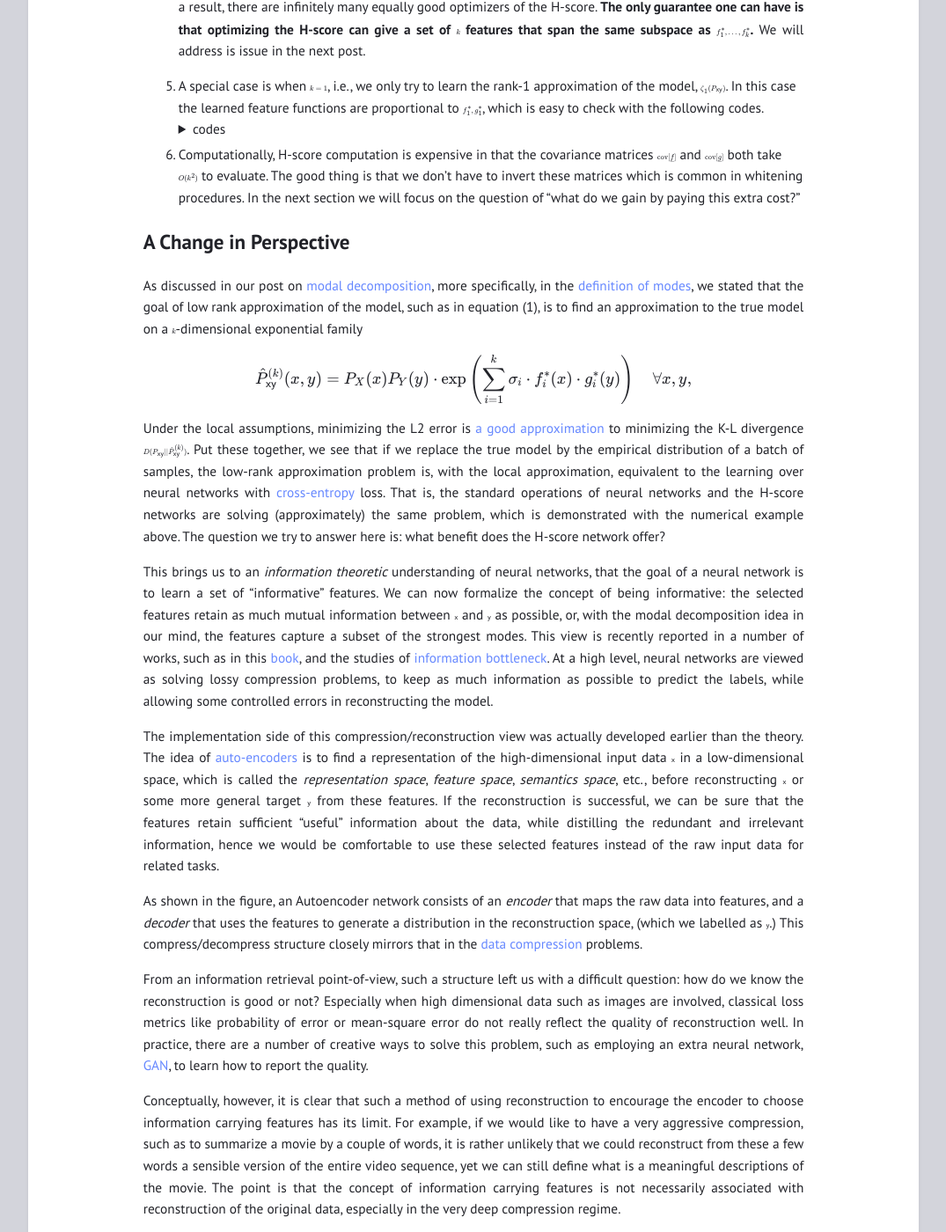
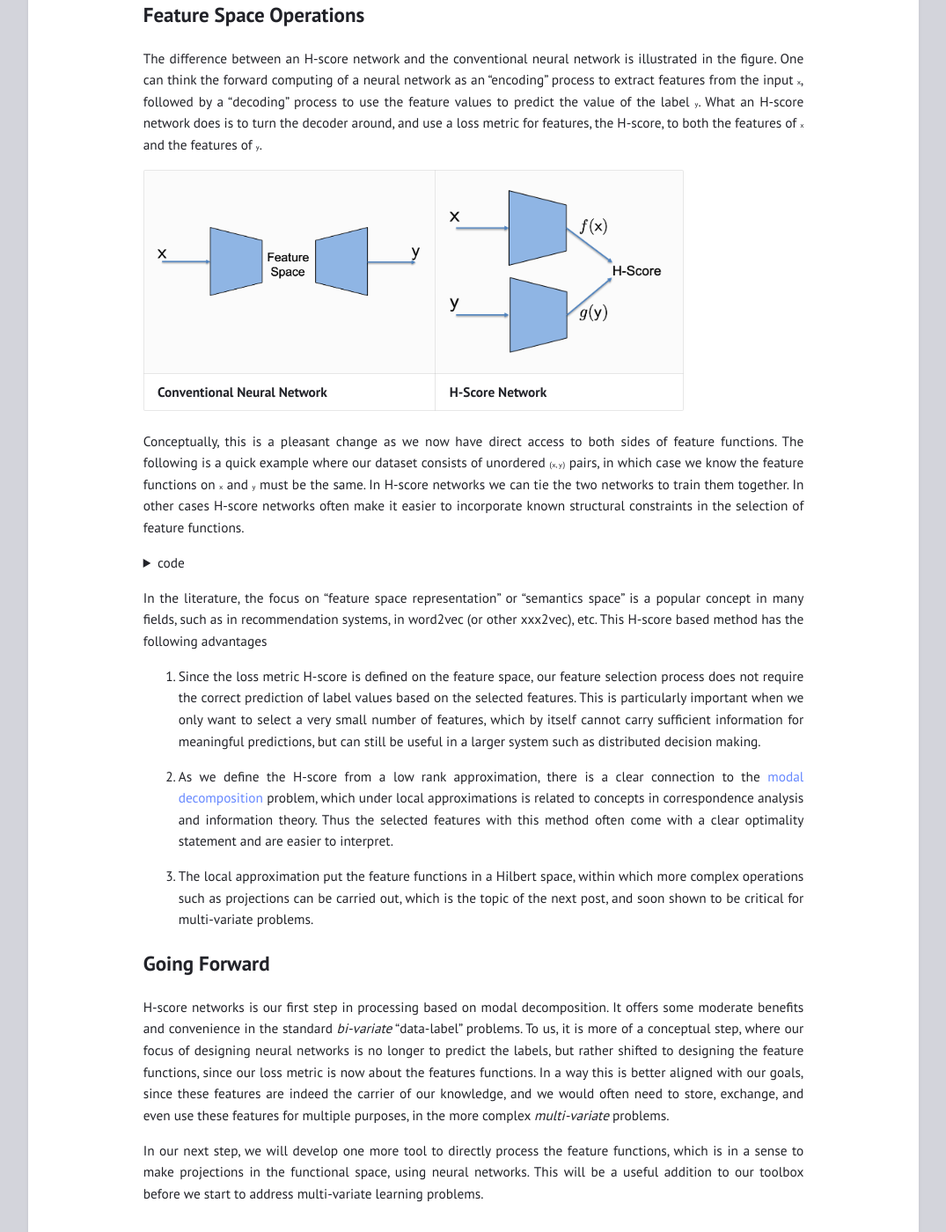
Before and after one commit to gilearning/gilearning.github.io, a Jekyll site: the page built from _posts/2022-08-24-HScore.md, in a window 1280 px wide and 1400 px high, scrolled down 2585 px. Shown: the whole window at 88% size, without its empty margins (102-1177 px from the left). Built offline with Jekyll 4.4.1, drawn with Linux system fonts in a browser that asks for light colours; formulas are drawn with MathJax 3; some of the changed text lies outside the part shown.

Commit message:
finished 2nd draft of H-score, starting the nested.

```diff
--- a/_posts/2022-08-24-HScore.md
+++ b/_posts/2022-08-24-HScore.md
@@ -69,57 +69,47 @@ $$
 
 Now we can imagine a neural network as shown in the figure, where we use two forward neural networks with inputs $\mathsf x$ and $\mathsf y$ separately, each can have its own network architecture of choice, to generate $k$-dimensional features $\underline{f}(\mathsf x)$ and $\underline{g}(\mathsf y)$. Together the two set of features are put together to evaluate the H-score, and we can back propagate the gradients to adjust the network weights to maximize the H-score. We call such a network the **_H-score Network_**.
 
-|![test image](/assets/autocoder.png){: width="300" }|![test image](/assets/Hscorenetwork.png){: width="250" }|
-|<b> Conventional Neural Network </b>|<b> H-Score Network </b>|
+
 
 **Remarks**
 
-1. In the definition, all expectations are taken with respect to $P_{\mathsf {xy}}$. If the integrand only depends on one of the random variables, then the corresponding marginal distribution $P_{\mathsf x}$ or $P_{\mathsf y}$ can be used instead.
+1. **Empirical Average:** In the definition, all expectations are taken with respect to $P_{\mathsf {xy}}$. If the integrand only depends on one of the random variables, then the corresponding marginal distribution $P_{\mathsf x}$ or $P_{\mathsf y}$ can be used instead. When we use a batch of samples instead of the model to compute, the expectations are replaced by the empirical averages. In such cases we compute the rank-$k$ approximation of the empirical joint distribution. There is a convergence analysis on how many samples are required to ensure a desired accuracy of the result, which is out of the scope of this page.
 
-2. Clearly the hope is to use H-score networks to compute the rank-$k$ approximation of the PMI function and hence the modal decomposition up to $k$ modes. The main difference is that in the definition of modal decomposition, the feature functions are in standard form: zero-mean, unite variance, uncorrelated (orthogonal) to each other, and in descending order of $\sigma_i$'s. In the H-score network, there is no easy way to enforce these constraints.
+2. **Constraints:** The hope is to use H-score networks to compute the rank-$k$ approximation of the PMI function and hence the modal decomposition up to $k$ modes. The main difference as we stated is that the constraints to keep the feature functions in the standard form, orthonormal and descending order of correlation, are not enforced in the H-score networks.
 
-3. There are some "hidden force" that helps us to get feature functions in the desired form, which will be discussed in details later. At this point, one can observe that the features that maximizes the H-score must be zero mean. This is because the first term in the definition does not depend on the means $\mathbb E[\underline{f}]$ and $\mathbb E[\underline{g}]$; and the 2nd term is optimized if all features have zero-mean, $\mathbb E[\underline{f} \cdot \underline{f}^T]$ and  $\mathbb E[\underline{g} \cdot \underline{g}^T]$ becomes $\mathrm {cov}[\underline{f}]$ and $\mathrm{cov}[\underline{g}]$, which is in a more "natural" form.
+    a. There are some "hidden force" that helps us to get feature functions in the desired form, which will be discussed in details later. At this point, one can observe that the features that maximizes the H-score must be zero mean. This is because the first term in the definition does not depend on the means $\mathbb E[\underline{f}]$ and $\mathbb E[\underline{g}]$; and the 2nd term is optimized if all features have zero-mean, $\mathbb E[\underline{f} \cdot \underline{f}^T]$ and  $\mathbb E[\underline{g} \cdot \underline{g}^T]$ becomes $\mathrm {cov}[\underline{f}]$ and $\mathrm{cov}[\underline{g}]$, which is in a more "natural" form.
 
-4. The other aspects of the feature functions are less controllable in H-score networks. We cannot make sure the feature functions are normalized or orthogonal to each other. In fact, if we think of the PMI function as a matrix over $\mathcal {X\times Y}$, and our goal is to approximate this matrix by the product of a $\vert\mathcal X\vert \times k$ matrix of $f$ features and a $k \times \vert\mathcal Y\vert$ matrix of transposed $g$ features, then it is clear that any invertible linear combinations ($k\times k$ matrix multiplied on the right) of the $f$ feature matrix can be canceled by the inverse operations on the $g$ matrix. As a result, there are infinitely many equally good optimizers of the H-score. **The only guarantee one can have is that optimizing the H-score can give a set of $k$ features that span the same subspace as $f^\ast_1, \ldots, f^\ast_k$.** We will address is issue in the next post.
+    b. The other aspects of the feature functions are less controllable in H-score networks. We cannot make sure the feature functions are normalized or orthogonal to each other. In fact, if we think of the PMI function as a matrix over $\mathcal {X\times Y}$, and our goal is to approximate this matrix by the product of a $\vert\mathcal X\vert \times k$ matrix of $f$ features and a $k \times \vert\mathcal Y\vert$ matrix of transposed $g$ features, then it is clear that any invertible linear combinations ($k\times k$ matrix multiplied on the right) of the $f$ feature matrix can be canceled by the inverse operations on the $g$ matrix. As a result, there are infinitely many equally good optimizers of the H-score. **The only guarantee one can have is that optimizing the H-score can give a set of $k$ features that span the same subspace as $f^\ast_1, \ldots, f^\ast_k$.** We will address is issue in the next post.
 
-5. A special case is when $k=1$, i.e., we only try to learn the rank-1 approximation of the model, $\zeta_1 (P_{\mathsf {xy}})$. In this case the learned feature functions are proportional to $f^\ast_1, g^\ast_1$, which is easy to check with the following codes.
+3. **Numerical Example:** A special case is when $k=1$, i.e., we only try to learn the rank-1 approximation of the model, $\zeta_1 (P_{\mathsf {xy}})$. In this case the learned feature functions are proportional to $f^\ast_1, g^\ast_1$, which is easy to check with the following codes.
     <details>
     <summary>codes </summary>
     </details>
 
-6. Computationally, H-score computation is expensive in that the covariance matrices $\mathrm{cov}[\underline{f}]$ and $\mathrm {cov}[\underline{g}]$ both take $O(k^2)$ to evaluate. The good thing is that we don't have to invert these matrices which is common in whitening procedures. In the next section we will focus on the question of "what do we gain by paying this extra cost?"
+## Feature Space Operations
 
-## A Change in Perspective
+The difference between an H-score network and the conventional neural network is illustrated in the figure. One can think the forward computing of a neural network as an "encoding" process to extract features from  the input $\mathsf x$, followed by a "decoding" process to use the feature values to predict the value of the label $\mathsf y$. What an H-score network does is to turn the decoder around, and use a loss metric for features, the H-score, to both the features of $\mathsf x$ and the features of $\mathsf y$.
 
-As discussed in our post on [modal decomposition](https://gilearning.github.io/ModalDecomposition/), more specifically, in the [definition of modes](https://gilearning.github.io/ModalDecomposition/#a-single-mode), we stated that the goal of low rank approximation of the model, such as in equation (1), is to find an approximation to the true model on a $k$-dimensional exponential family
+|![test image](/assets/autocoder.png){: width="300" }|![test image](/assets/Hscorenetwork.png){: width="250" }|
+|<b> Conventional Neural Network </b>|<b> H-Score Network </b>|
 
-$$
-\hat{P}_{\mathsf{xy}}^{(k)}(x,y) = P_X(x) P_Y(y) \cdot \exp \left( \sum_{i=1}^k \sigma_i \cdot f^\ast_i (x) \cdot g^\ast _i (y)\right) \quad \forall x, y,
-$$
-
-Under the local assumptions, minimizing the L2 error is [a good approximation](https://gilearning.github.io/ModalDecomposition/#divergence-and-fisher-information) to minimizing the K-L divergence
-$D(P_{\mathsf {xy}} || \hat{P}_{\mathsf {xy}}^{(k)})$. Put these together, we see that if we replace the true model by the empirical distribution of a batch of samples, the low-rank approximation problem is, with the local approximation, equivalent to the learning over neural networks with [cross-entropy](https://en.wikipedia.org/wiki/Cross_entropy) loss. That is, the standard operations of neural networks and the H-score networks are solving (approximately) the same problem, which is demonstrated with the numerical example above. The question we try to answer here is: what benefit does the H-score network offer?
-
-This brings us to an _information theoretic_ understanding of neural networks, that the goal of a neural network is to learn a set of  "informative" features. We can now formalize the concept of being informative: the selected features retain as much mutual information between $\mathsf x$ and $\mathsf y$ as possible, or, with the modal decomposition idea in our mind, the features capture a subset of the strongest modes. This view is recently reported in a number of works, such as in this [book](https://book-wright-ma.github.io/), and the studies of [information bottleneck](https://arxiv.org/abs/1503.02406). At a high level, neural networks are viewed as solving lossy compression problems, to keep as much information as possible to predict the labels, while allowing some controlled errors in reconstructing the model.
-
-The implementation side of this compression/reconstruction view was actually developed earlier than the theory. The idea of [auto-encoders](https://en.wikipedia.org/wiki/Autoencoder)
-is to find a representation of the high-dimensional input data $\mathsf x$ in a low-dimensional space, which is called the _representation space_, _feature space_, _semantics space_, etc.,  before reconstructing $\mathsf x$ or some more general target $\mathsf y$ from these features. If the reconstruction is successful, we can be sure that the features retain sufficient "useful" information about the data, while distilling the redundant and irrelevant information, hence we would be comfortable to use these selected features instead of the raw input data for related tasks.
-
-As shown in the figure, an Autoencoder network consists of an _encoder_ that maps the raw data into features, and a _decoder_ that uses the features to generate a distribution in the reconstruction space, (which we labelled as $\mathsf y$.) This compress/decompress structure closely mirrors that in the [data compression](https://en.wikipedia.org/wiki/Data_compression) problems.
-
-From an information retrieval point-of-view, such a structure left us with a difficult question: how do we know the reconstruction is good or not? Especially when high dimensional data such as images are involved, classical loss metrics like probability of error or mean-square error do not really reflect the quality of reconstruction well. In practice, there are a number of creative ways to solve this problem, such as employing an extra neural network, [GAN](https://en.wikipedia.org/wiki/Generative_adversarial_network), to learn how to report the quality.
-
-Conceptually, however, it is clear that such a method of using reconstruction to encourage the encoder to choose information carrying features has its limit. For example, if we would like to have a very aggressive compression, such as to summarize a movie by a couple of words, it is rather unlikely that we could reconstruct from these a few words a sensible version of the entire video sequence, yet we can still define what is a meaningful descriptions of the movie. The point is that the concept of information carrying features is not necessarily associated with reconstruction of the original data, especially in the very deep compression regime.
-
-This is why we call the H-score network a **_change of perspective_**. All it does is to turn the decoder around, so it becomes another feature selection module that picks out a feature of $\mathsf y$. Now the metric to decide the quality of the selected features are completely defined within the feature space: we do not need to go back to the much higher dimensional space of raw input data when working with these features.
-
-There is an **additional advantage** of the H-score network: we can directly access the feature functions on both sides. In conventional neural networks, if we know some structure of the input data $\mathsf x$, such as symmetry, regularity, or some constraints that must be satisfied, we often can incorporate that in the design of the network to generate features of $\mathsf x$. CNN for images is a good example. This would be relatively harder if we have knowledge about the labels $\mathsf y$. In H-score networks, $\mathsf x$ and $\mathsf y$ have equal footings. This allows us to implement and learn the processing of $\mathsf y$ exactly the same way as we work on $\mathsf x$, which can be convenient in some cases.
-
-As an example, we consider a case where $(\mathsf {x,y})$ is a pair of unordered samples, such as two movies that a customer has seen, or two users connected on social network, and we would like to figure out how the two random variables are dependent. Clearly, in this case, both variables are defined on the same alphabet, the joint distribution $P_{\mathsf {xy}}$ is symmetric and the feature functions we should extract satisfy $f^\ast(\cdot) = g^\ast(\cdot)$. To do that, we can use an H-score network where the $f(\cdot)$ and $g(\cdot)$ modules have tied weights and are trained together. As shown in the following demo, this method is directly addressing the problem and hence quite efficient.
+Conceptually, this is a pleasant change as we now have direct access to both sides of feature functions. The following is a quick example where our dataset consists of unordered $\mathsf{(x,y)}$ pairs, in which case we know the feature functions on $\mathsf x$ and $\mathsf y$ must be the same. In H-score networks we can tie the two networks to train them together. In other cases H-score networks often make it easier to incorporate known structural constraints in the selection of feature functions.
 
 <details>
 <summary>code </summary>
 </details>
+
+In the literature, the focus on "feature space representation" or "semantics space" is a popular concept in many fields, such as in recommendation systems, in word2vec (or other xxx2vec), etc. This H-score based method has the following advantages
+
+0. Since the loss metric H-score is defined on the feature space, our feature selection process does not require the correct prediction of label values based on the selected features. This is particularly important when we only want to select a very small number of features, which by itself cannot carry sufficient information for meaningful predictions, but can still be useful in a larger system such as distributed decision making.
+
+1. As we define the H-score from a low rank approximation, there is a clear connection to the [modal decomposition](https://gilearning.github.io/ModalDecomposition/) problem, which under local approximations is related to concepts in correspondence analysis and information theory. Thus the selected features with this method often come with a clear optimality statement and are easier to interpret.
+
+2. The local approximation put the feature functions in a Hilbert space, within which more complex operations such as projections can be carried out, which is the topic of the next post, and soon shown to be critical for multi-variate problems.
+
+
+
+
 
 ## Going Forward
 
```
Also changed, not shown: other parts of _posts/2022-08-24-HScore.md (+1 -1 lines).
